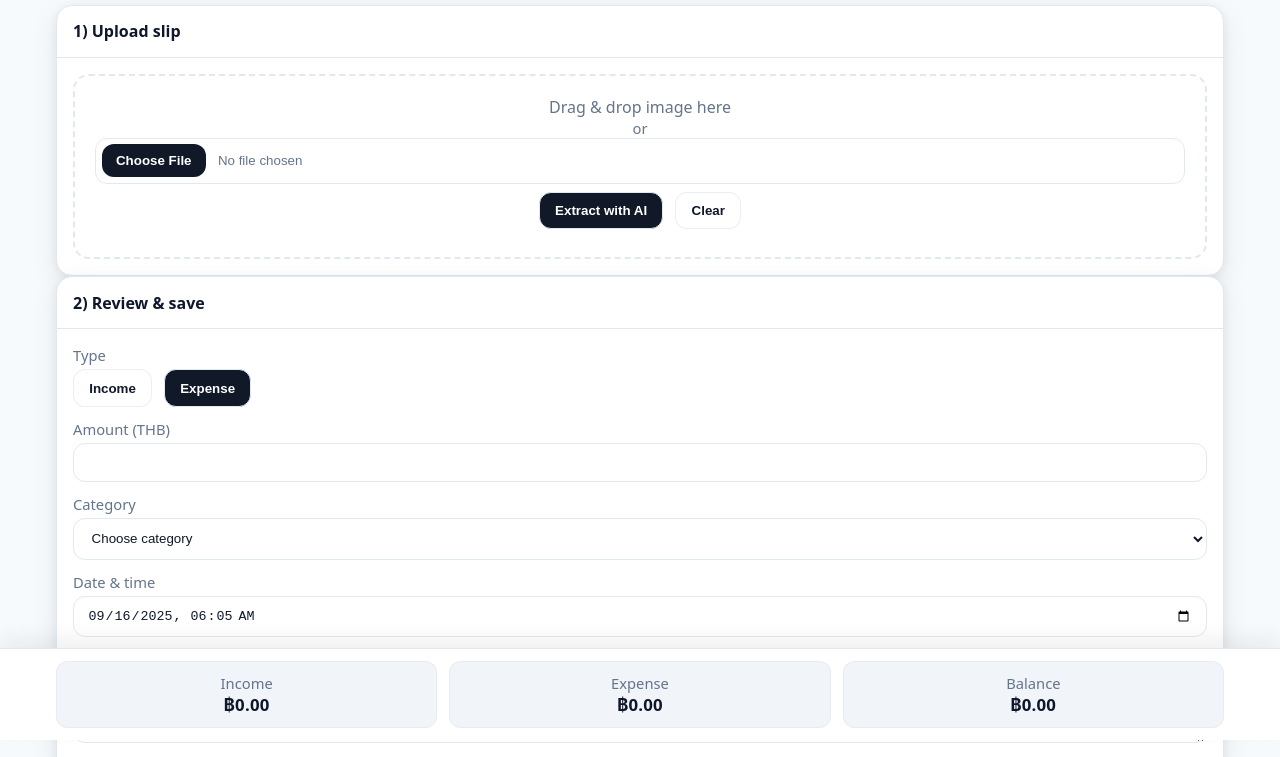
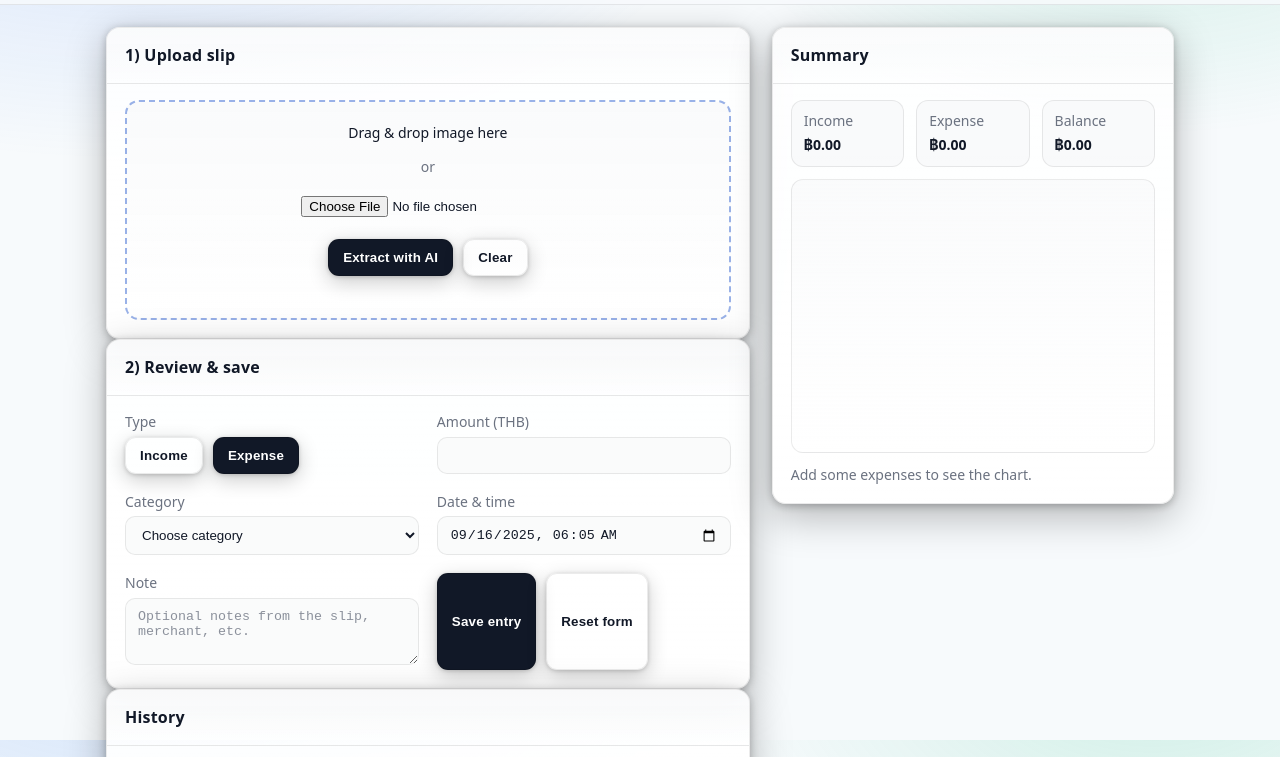
Before and after one commit to H2O-Tnp/slip2ledger, a website: page frontend/index.html in a window 1280 px wide. Shown: the part 60-817 px from the top of the page. Drawn offline with Linux system fonts and the light colour scheme; no server answers.

Commit message:
CSS Variables

```diff
--- a/frontend/scripts/main.js
+++ b/frontend/scripts/main.js
@@ -139,7 +139,13 @@ async function refreshEntries() {
     state.items = [];
   }
   state.items.sort((a, b) => new Date(b.datetime) - new Date(a.datetime));
-  render();
+  // prevent render errors from breaking save flow
+  try {
+    render();
+  } catch (e) {
+    console.error("render error:", e);
+    window.uiHelpers?.showToast?.("Render failed (see console)", "warn");
+  }
 }
 
 function setFile(f) {
@@ -257,9 +263,10 @@ function render() {
   sumIncome.textContent = currencyTHB(income);
   sumExpense.textContent = currencyTHB(expense);
   sumBalance.textContent = currencyTHB(balance);
-  mIncome.textContent = sumIncome.textContent;
-  mExpense.textContent = sumExpense.textContent;
-  mBalance.textContent = sumBalance.textContent;
+  // guard mobile summary elements (not present in the new layout)
+  if (mIncome) mIncome.textContent = sumIncome.textContent;
+  if (mExpense) mExpense.textContent = sumExpense.textContent;
+  if (mBalance) mBalance.textContent = sumBalance.textContent;
   // Pie data
   const catMap = new Map();
   for (const it of items.filter((x) => x.type === "expense")) {
--- a/frontend/styles.css
+++ b/frontend/styles.css
@@ -1,249 +1,349 @@
-/* ========== THEME & TOKENS ========== */
+/* filepath: /Users/narinthon/Desktop/slip2ledger/frontend/styles.css */
+
+/* ===== CSS Variables (light/dark) ===== */
 :root{
-  --bg:#f7fafc; --surface:#ffffff; --fg:#0f172a; --muted:#64748b; --border:#e2e8f0;
-  --ring:#3b82f6; --accent:#111827; --accent-fg:#ffffff; --soft:#f1f5f9;
-  --shadow: 0 8px 28px rgba(2,6,23,.08), 0 2px 10px rgba(2,6,23,.06);
+  --bg: #0b1220;
+  --card: #0f172a;
+  --card-2: #0b132a;
+  --text: #e5e7eb;
+  --muted: #93a3b8;
+  --border: rgba(148,163,184,.18);
+  --ring: #3b82f6;
+  --ok: #10b981;
+  --warn: #f59e0b;
+  --danger: #ef4444;
+  --chip-bg: rgba(148,163,184,.12);
+  --chip-fg: #e5e7eb;
 
-  --radius:16px; --radius-sm:12px; --radius-xs:10px;
-  --container:1200px;
+  --radius: 14px;
+  --radius-sm: 10px;
+  --shadow: 0 12px 40px rgba(0,0,0,.28), 0 2px 8px rgba(0,0,0,.25);
+  --shadow-sm: 0 6px 20px rgba(0,0,0,.20), 0 1px 4px rgba(0,0,0,.18);
 
-  --space-1:.25rem; --space-2:.5rem; --space-3:.75rem; --space-4:1rem; --space-5:1.25rem; --space-6:1.5rem; --space-8:2rem;
-  --transition:160ms cubic-bezier(.2,.8,.2,1);
+  --container: 1100px;
+  --gap: 18px;
+  --gap-lg: 22px;
+
+  --btn-bg: #1f2937;
+  --btn-fg: #e5e7eb;
+  --btn-border: rgba(148,163,184,.25);
+  --btn-hover: #374151;
 }
 
-/* Dark mode */
-@media (prefers-color-scheme: dark){
-  :root{ --bg:#0b1220; --surface:#0f172a; --fg:#e5e7eb; --muted:#94a3b8; --border:#1f2937; --ring:#60a5fa; --accent:#2563eb; --accent-fg:#f8fafc; --soft:#0b1326; --shadow:0 12px 32px rgba(0,0,0,.35), 0 2px 10px rgba(0,0,0,.25); }
+@media (prefers-color-scheme: light){
+  :root{
+    --bg: #f7fafc;
+    --card: #ffffff;
+    --card-2: #f9fafb;
+    --text: #111827;
+    --muted: #6b7280;
+    --border: rgba(0,0,0,.08);
+    --ring: #2563eb;
+    --chip-bg: rgba(15,23,42,.06);
+    --chip-fg: #111827;
+
+    --btn-bg: #111827;
+    --btn-fg: #ffffff;
+    --btn-border: rgba(0,0,0,.12);
+    --btn-hover: #1f2937;
+  }
 }
 
-/* Reduce motion */
-@media (prefers-reduced-motion: reduce){ *{ animation:none !important; transition:none !important; } }
-
-/* ========== BASE ========== */
-*{ box-sizing:border-box; }
-html,body{ height:100%; }
+/* ===== Reset + Base ===== */
+*{ box-sizing: border-box; }
+html, body{ height: 100%; }
+html{ -webkit-text-size-adjust: 100%; }
 body{
-  margin:0; background:var(--bg); color:var(--fg);
-  font-family: ui-sans-serif, system-ui, -apple-system, "Segoe UI", Roboto, "Helvetica Neue", Arial, "Noto Sans", "Apple Color Emoji", "Segoe UI Emoji";
-  -webkit-font-smoothing: antialiased; -moz-osx-font-smoothing: grayscale;
-  overflow-x:hidden; /* prevent accidental horizontal scroll on mobile */
+  margin: 0;
+  background: radial-gradient(1200px 600px at 10% -10%, rgba(59,130,246,.18), transparent 50%),
+              radial-gradient(800px 500px at 90% -10%, rgba(16,185,129,.18), transparent 55%),
+              var(--bg);
+  color: var(--text);
+  font: 14px/1.45 system-ui, -apple-system, Segoe UI, Roboto, Helvetica, Arial, "Apple Color Emoji","Segoe UI Emoji";
 }
 
-/* Make media and form controls never overflow */
-img, canvas, video{ max-width:100%; height:auto; display:block; }
-input, select, textarea, button{ max-width:100%; }
+a{ color: var(--ring); text-decoration: none; }
+img{ max-width: 100%; display: block; }
 
-/* Containers & layout */
-.container{ max-width:var(--container); width:100%; margin:0 auto; padding:0 var(--space-4); }
-.grid{ display:grid; grid-template-columns:1fr; gap:var(--space-4); padding:var(--space-4) 0 6rem; }
-
-/* Top bar */
-.topbar{
-  position:sticky; top:0; z-index:20;
-  background:color-mix(in srgb, var(--surface) 92%, transparent);
-  backdrop-filter:blur(8px);
-  border-bottom:1px solid var(--border);
-}
-.row{ display:flex; align-items:center; gap:var(--space-3); padding:var(--space-3) 0; flex-wrap:wrap; }
-.row > *{ min-width:0; } /* prevent children from forcing overflow */
-h1{ font-size:1.1rem; margin:0; font-weight:800; letter-spacing:.2px; }
-.spacer{ flex:1; }
-
-/* Cards */
-.card{
-  background:var(--surface); border:1px solid var(--border); border-radius:var(--radius);
-  overflow:hidden; box-shadow:var(--shadow);
-  animation: cardIn .25s var(--transition);
-}
-.card h2{ font-size:1rem; margin:0; padding:.9rem var(--space-4); border-bottom:1px solid var(--border); }
-.card .content{ padding:var(--space-4); }
-@keyframes cardIn{ from{ transform:translateY(6px); opacity:0; } to{ transform:translateY(0); opacity:1; } }
-
-/* Inputs */
-input[type="text"], input[type="number"], input[type="datetime-local"], select, textarea, input[type="file"]{
-  width:100%; padding:.7rem .85rem;
-  border:1px solid var(--border); border-radius:var(--radius-sm);
-  background:var(--surface); color:var(--fg);
-  transition: border-color var(--transition), box-shadow var(--transition), background var(--transition);
-}
-input::placeholder, textarea::placeholder{ color: color-mix(in srgb, var(--muted) 85%, transparent); }
-textarea{ resize:vertical; min-height:2.5rem; }
-
-/* Focus */
-:where(input,select,textarea,button):focus-visible{
-  outline:none; border-color:var(--ring);
-  box-shadow:0 0 0 3px color-mix(in srgb, var(--ring) 30%, transparent);
+.container{
+  max-width: var(--container);
+  margin: 0 auto;
+  padding: 0 16px;
 }
 
-/* Buttons */
-button{
-  padding:.65rem .95rem; border-radius:var(--radius-sm);
-  border:1px solid var(--border); background:var(--accent); color:var(--accent-fg);
-  cursor:pointer; font-weight:600;
-  transition: transform var(--transition), box-shadow var(--transition), background var(--transition), color var(--transition), border-color var(--transition);
+.muted{ color: var(--muted); }
+
+/* ===== Topbar ===== */
+.topbar{
+  position: sticky;
+  top: 0;
+  z-index: 40;
+  backdrop-filter: saturate(140%) blur(8px);
+  background: color-mix(in oklab, var(--bg) 86%, transparent);
+  border-bottom: 1px solid var(--border);
 }
-button:hover{ transform:translateY(-1px); box-shadow:0 8px 18px rgba(2,6,23,.15); }
-button:active{ transform:translateY(0); box-shadow:none; }
-button[disabled]{ opacity:.6; cursor:not-allowed; box-shadow:none; }
-button.outline{
-  background:linear-gradient(to bottom, color-mix(in srgb, var(--surface) 92%, transparent), var(--surface));
-  color:var(--fg); border-color:color-mix(in srgb, var(--border) 70%, transparent);
+.topbar .row{
+  display: flex; align-items: center; gap: 14px;
+  height: 64px;
 }
-button.outline:hover{ border-color:var(--ring); box-shadow:0 4px 14px rgba(2,6,23,.08); }
+.topbar h1{
+  margin: 0; font-size: 18px; letter-spacing: .2px;
+}
+.spacer{ flex: 1; }
 
-/* Dropzone */
-.dropzone{
-  border:2px dashed var(--border); border-radius:var(--radius);
-  padding:var(--space-5); text-align:center; color:var(--muted);
-  transition:border-color var(--transition), background var(--transition), box-shadow var(--transition);
-  background:color-mix(in srgb, var(--surface) 96%, transparent);
+/* ===== Layout grid ===== */
+main .grid{
+  display: grid;
+  grid-template-columns: 1.6fr 1fr;
+  gap: var(--gap-lg);
+  padding: 22px 0 28px;
 }
-.dropzone:hover, .dropzone:focus-within{
-  border-color:var(--ring);
-  background:color-mix(in srgb, var(--surface) 92%, transparent);
-  box-shadow:inset 0 0 0 2px color-mix(in srgb, var(--ring) 20%, transparent);
-}
-.dropzone img{
-  max-height:280px; margin:.75rem auto 0;
-  border-radius:var(--radius-sm); object-fit:contain;
-  border:1px solid var(--border); background:var(--surface);
+@media (max-width: 980px){
+  main .grid{ grid-template-columns: 1fr; }
 }
 
-/* Groups */
-.rowgap{ display:grid; gap:var(--space-3); }
-.actions{ display:flex; gap:var(--space-3); justify-content:center; flex-wrap:wrap; }
-.actions > *{ min-width:0; } /* prevent buttons from stretching layout */
-.muted{ color:var(--muted); font-size:.92rem; }
+/* Sticky right panel on desktop */
+.rightpanel{ position: sticky; top: 84px; height: fit-content; }
 
-/* Stats */
-.stats{ display:grid; grid-template-columns:repeat(3,1fr); gap:var(--space-3); }
-.stat{ text-align:center; background:var(--soft); border-radius:var(--radius-sm); padding:.7rem; border:1px solid color-mix(in srgb, var(--border) 70%, transparent); }
-.stat > div:last-child{ font-size:1.05rem; font-weight:700; letter-spacing:.2px; }
-
-/* Panels */
-.rightpanel{ display:none; position:sticky; top:74px; height:calc(100dvh - 86px); }
-.bottompanel{
-  position:fixed; left:0; right:0; bottom:0;
-  background:var(--surface); border-top:1px solid var(--border);
-  padding:.75rem max(var(--space-4), env(safe-area-inset-left)) calc(.75rem + env(safe-area-inset-bottom)) max(var(--space-4), env(safe-area-inset-right));
-  box-shadow:0 -10px 20px rgba(0,0,0,.06);
+/* ===== Card ===== */
+.card{
+  background: linear-gradient(180deg, color-mix(in oklab, var(--card) 82%, transparent), var(--card));
+  border: 1px solid var(--border);
+  border-radius: var(--radius);
+  box-shadow: var(--shadow);
+  overflow: clip;
+}
+.card > h2{
+  margin: 0; padding: 16px 18px;
+  border-bottom: 1px solid var(--border);
+  font-size: 16px; letter-spacing: .2px;
+  background: linear-gradient(180deg, color-mix(in oklab, var(--card-2) 86%, transparent), transparent);
+}
+.card .content{
+  padding: 16px 18px 18px;
 }
 
-/* Table (fits screen, no sideways scroll) */
+/* ===== Generic rows ===== */
+.rowgap{
+  display: grid;
+  gap: var(--gap);
+  grid-template-columns: repeat(2, minmax(0,1fr));
+}
+@media (max-width: 720px){
+  .rowgap{ grid-template-columns: 1fr; }
+}
+
+/* ===== Buttons ===== */
+button{
+  appearance: none;
+  border: 1px solid var(--btn-border);
+  background: var(--btn-bg);
+  color: var(--btn-fg);
+  border-radius: 11px;
+  padding: 10px 14px;
+  font-weight: 600;
+  letter-spacing: .2px;
+  cursor: pointer;
+  transition: transform .08s ease, background .16s ease, border-color .2s ease, opacity .16s ease;
+  box-shadow: var(--shadow-sm);
+}
+button:hover{ background: var(--btn-hover); }
+button:active{ transform: translateY(1px); }
+button:disabled{ opacity: .6; cursor: default; box-shadow: none; }
+
+button.outline{
+  background: transparent;
+  color: var(--text);
+  border-color: var(--border);
+}
+button.outline:hover{
+  background: color-mix(in oklab, var(--chip-bg) 60%, transparent);
+}
+
+.actions{
+  display: flex; gap: 10px; flex-wrap: wrap;
+  justify-content: flex-end;
+}
+
+/* ===== Inputs, selects, textareas ===== */
+input[type="number"],
+input[type="text"],
+input[type="datetime-local"],
+select, textarea, .table-input{
+  width: 100%;
+  background: color-mix(in oklab, var(--card-2) 80%, transparent);
+  color: var(--text);
+  border: 1px solid var(--border);
+  border-radius: 10px;
+  padding: 10px 12px;
+  outline: none;
+  transition: border-color .15s ease, box-shadow .15s ease, background .15s ease;
+}
+.table-input{ width: auto; }
+input::placeholder, textarea::placeholder{ color: color-mix(in oklab, var(--muted) 78%, transparent); }
+
+input:focus, select:focus, textarea:focus, .table-input:focus{
+  border-color: color-mix(in oklab, var(--ring) 70%, var(--border));
+  box-shadow: 0 0 0 3px color-mix(in oklab, var(--ring) 22%, transparent);
+}
+
+textarea{ resize: vertical; }
+
+/* ===== Dropzone ===== */
+.dropzone{
+  display: grid;
+  place-items: center;
+  gap: 8px;
+  min-height: 220px;
+  border: 2px dashed color-mix(in oklab, var(--ring) 40%, var(--border));
+  border-radius: var(--radius);
+  background: linear-gradient(180deg, color-mix(in oklab, var(--card-2) 88%, transparent), transparent);
+  padding: 18px;
+  text-align: center;
+  transition: border-color .2s ease, background .2s ease, transform .08s ease;
+}
+.dropzone:hover,
+.dropzone:focus{
+  border-color: color-mix(in oklab, var(--ring) 70%, var(--border));
+  background: linear-gradient(180deg, color-mix(in oklab, var(--ring) 12%, var(--card-2)), transparent);
+}
+.dropzone input[type="file"]{
+  margin-top: 6px;
+}
+#preview{
+  max-height: 260px;
+  border-radius: 12px;
+  border: 1px solid var(--border);
+  box-shadow: var(--shadow-sm);
+  object-fit: contain;
+  background: #00000010;
+}
+
+/* Error text near dropzone */
+#error{ font-size: 13px; }
+
+/* ===== Table ===== */
 table{
-  width:100%; border-collapse:separate; border-spacing:0;
-  table-layout: fixed; /* <-- important for mobile fit */
+  width: 100%;
+  border-collapse: separate;
+  border-spacing: 0;
+  min-width: 720px;
 }
 th, td{
-  padding:.6rem .6rem; text-align:left; border-top:1px solid var(--border);
-  font-size:.95rem; vertical-align:middle; word-break:break-word;
+  padding: 10px 12px;
+  text-align: left;
+  border-bottom: 1px solid var(--border);
+  vertical-align: middle;
+  background: transparent;
 }
-th{
-  color:#475569; font-weight:700; position:sticky; top:0; z-index:1;
-  background:var(--surface); border-top:none;
+thead th{
+  font-size: 12px; color: var(--muted);
+  letter-spacing: .3px; text-transform: uppercase;
+  background: color-mix(in oklab, var(--card-2) 86%, transparent);
+  position: sticky; top: 0; z-index: 1;
 }
-tbody tr:hover{ background:color-mix(in srgb, var(--surface) 90%, transparent); }
+tbody tr:hover td{ background: color-mix(in oklab, var(--chip-bg) 50%, transparent); }
 
-/* Type tag */
 .tag{
-  display:inline-block; padding:.2rem .6rem; border-radius:999px;
-  background:#eef2ff; color:#3730a3; font-size:.78rem; font-weight:700; letter-spacing:.2px; cursor:pointer;
-  border:1px solid color-mix(in srgb, #6366f1 25%, var(--border));
-  transition: transform var(--transition), box-shadow var(--transition), background var(--transition);
+  display: inline-block;
+  padding: 6px 10px;
+  border-radius: 999px;
+  background: var(--chip-bg);
+  color: var(--chip-fg);
+  border: 1px solid var(--border);
+  font-size: 12px; font-weight: 700;
+  text-transform: lowercase;
+  letter-spacing: .3px;
+  cursor: pointer;
+  user-select: none;
+  transition: background .15s ease, border-color .15s ease, transform .06s ease;
 }
-.tag:hover{ transform:translateY(-1px); box-shadow:0 6px 14px rgba(99,102,241,.25); }
-.tag:active{ transform:translateY(0); }
+.tag:hover{ background: color-mix(in oklab, var(--ring) 16%, var(--chip-bg)); border-color: color-mix(in oklab, var(--ring) 35%, var(--border)); }
+.tag:active{ transform: translateY(1px); }
 
-/* Canvas */
-#pie{ width:100%; height:260px; display:block; }
-
-/* Scroll area wrapper inside card (table wrapper) */
-.card .content > div[style*="overflow"]{
-  border-radius:var(--radius-xs); border:1px solid var(--border); overflow:auto;
+.table-input{
+  background: color-mix(in oklab, var(--card-2) 82%, transparent);
+  min-width: 8ch;
 }
 
-/* Number inputs */
-input[type="number"]::-webkit-outer-spin-button,
-input[type="number"]::-webkit-inner-spin-button{ -webkit-appearance:none; margin:0; }
-input[type="number"]{ -moz-appearance:textfield; }
-
-/* --- Enhanced file input --- */
-input[type="file"]{
-  display:block; width:100%;
-  padding:.35rem; border-radius:var(--radius-sm);
-  background:var(--surface); border:1px solid var(--border); color:var(--muted);
+/* ===== Summary (right panel) ===== */
+.stats{
+  display: grid;
+  grid-template-columns: repeat(3, minmax(0,1fr));
+  gap: 12px;
 }
-input[type="file"]::file-selector-button{
-  margin-right:.75rem; border:none; background:var(--accent); color:var(--accent-fg);
-  padding:.55rem .9rem; border-radius:var(--radius-sm); cursor:pointer; font-weight:600;
-  transition: transform var(--transition), box-shadow var(--transition);
+@media (max-width: 520px){
+  .stats{ grid-template-columns: 1fr 1fr 1fr; }
 }
-input[type="file"]::file-selector-button:hover{ transform:translateY(-1px); box-shadow:0 8px 18px rgba(2,6,23,.15); }
-input[type="file"]::file-selector-button:active{ transform:translateY(0); box-shadow:none; }
-/* WebKit fallback */
-input[type="file"]::-webkit-file-upload-button{
-  margin-right:.75rem; border:none; background:var(--accent); color:var(--accent-fg);
-  padding:.55rem .9rem; border-radius:var(--radius-sm); cursor:pointer; font-weight:600;
+.stat{
+  background: color-mix(in oklab, var(--card-2) 86%, transparent);
+  border: 1px solid var(--border);
+  border-radius: 12px;
+  padding: 10px 12px;
+  min-height: 64px;
+  display: grid; align-content: center; gap: 4px;
+}
+#chartEmpty{
+  margin-top: 12px; color: var(--muted);
 }
 
-/* --- Inline table inputs (fit cell) --- */
-.table-input{
-  width:100%; padding:.45rem .55rem;
-  border:1px solid var(--border); border-radius:var(--radius-sm);
-  background:var(--surface); color:var(--fg); font-size:.92rem;
-  transition: border-color var(--transition), box-shadow var(--transition), background var(--transition);
-}
-.table-input:focus-visible{
-  outline:none; border-color:var(--ring);
-  box-shadow:0 0 0 3px color-mix(in srgb, var(--ring) 30%, transparent);
+/* Improve canvas containment */
+#pie{
+  display: block;
+  width: 100%;
+  height: clamp(220px, 40vh, 420px);
+  background: linear-gradient(180deg, color-mix(in oklab, var(--card-2) 80%, transparent), transparent);
+  border: 1px solid var(--border);
+  border-radius: 12px;
 }
 
-/* ========== RESPONSIVE ========== */
-
-/* <= 900px: tablet/small laptop */
-@media (max-width:900px){
-  .grid{ grid-template-columns:1fr; padding-bottom:5.5rem; } /* room for bottom panel */
-  .rightpanel{ display:none; }
-  .bottompanel{ display:block; }
-  .dropzone{ padding:var(--space-4); }
-  #pie{ height:240px; }
+/* ===== Bottom summary panel (mobile only) ===== */
+.bottompanel{
+  position: sticky;
+  bottom: 0;
+  background: color-mix(in oklab, var(--bg) 92%, transparent);
+  border-top: 1px solid var(--border);
+  backdrop-filter: saturate(140%) blur(10px);
+  padding: 10px 0;
+  display: none;
+}
+@media (max-width: 980px){
+  .bottompanel{ display: block; }
+  main{ padding-bottom: 68px; }
 }
 
-/* <= 640px: large phones */
-@media (max-width:640px){
-  .container{ padding:0 var(--space-3); }
-  .row{ padding:var(--space-2) 0; gap:var(--space-2); }
-  h1{ font-size:1rem; }
+/* ===== Utilities ===== */
+.hidden{ display: none !important; }
+.center{ text-align: center; }
 
-  .actions{ gap:var(--space-2); justify-content:stretch; }
-  .actions > button{ flex:1 1 48%; min-width:0; } /* two per row when possible */
-
-  th, td{ font-size:.93rem; }
-  .dropzone img{ max-height:240px; }
-  #pie{ height:230px; }
+/* ===== Small tweaks for accessibility ===== */
+button:focus-visible,
+input:focus-visible,
+select:focus-visible,
+textarea:focus-visible,
+.table-input:focus-visible,
+.dropzone:focus-visible{
+  outline: 3px solid color-mix(in oklab, var(--ring) 35%, transparent);
+  outline-offset: 1px;
+  border-color: color-mix(in oklab, var(--ring) 60%, var(--border));
 }
 
-/* <= 480px: compact phones */
-@media (max-width:480px){
-  .container{ padding:0 var(--space-3); }
-  .stats{ grid-template-columns:1fr; }
-  .actions{ flex-direction:column; align-items:stretch; }
-  .actions > button{ width:100%; flex:1 1 auto; }
-
-  /* tighter cards on very small screens */
-  .card .content{ padding: var(--space-3); }
-  .card h2{ padding:.8rem var(--space-3); }
-
-  th, td{ padding:.55rem .5rem; font-size:.8rem; }
-  .card .content > div[style*="overflow"]{ border:none; } /* native scroll look on phones */
-  #pie{ height:220px; }
+::-webkit-scrollbar{ width: 10px; height: 10px; }
+::-webkit-scrollbar-thumb{
+  background: color-mix(in oklab, var(--muted) 40%, transparent);
+  border-radius: 8px;
+  border: 2px solid transparent;
+  background-clip: padding-box;
+}
+::-webkit-scrollbar-thumb:hover{
+  background: color-mix(in oklab, var(--muted) 65%, transparent);
 }
 
-/* Safe-area (notches) */
-@supports (padding:max(0px)){
-  .bottompanel{
-    padding-left:max(var(--space-4), env(safe-area-inset-left));
-    padding-right:max(var(--space-4), env(safe-area-inset-right));
-    padding-bottom:calc(.75rem + env(safe-area-inset-bottom));
-  }
+/* ===== Narrow screen adjustments ===== */
+@media (max-width: 640px){
+  .actions{ justify-content: flex-start; }
+  .topbar .row{ height: 56px; }
+  .card > h2{ padding: 14px 16px; }
+  .card .content{ padding: 14px 16px 16px; }
+  .dropzone{ min-height: 180px; }
 }
```
